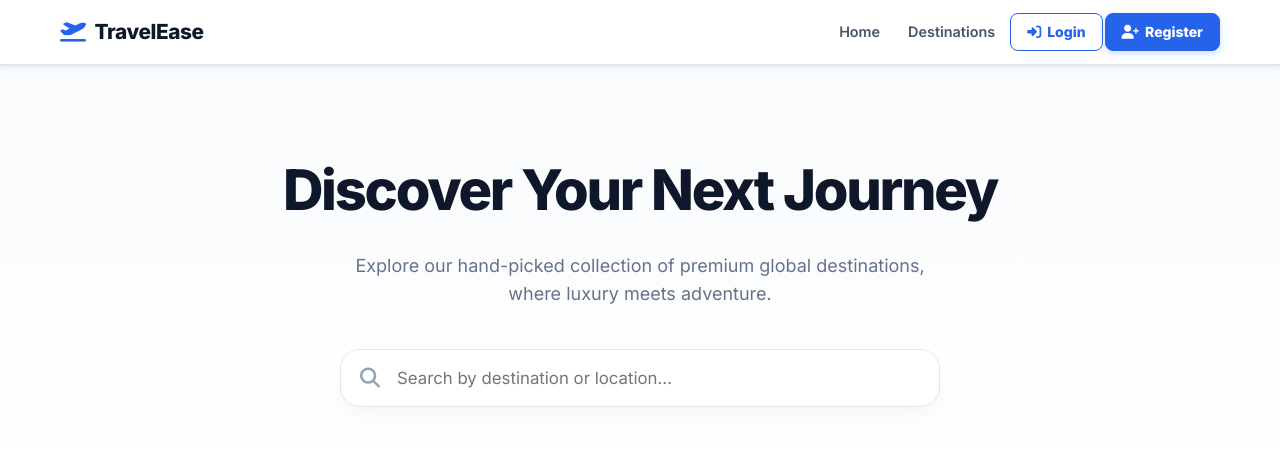
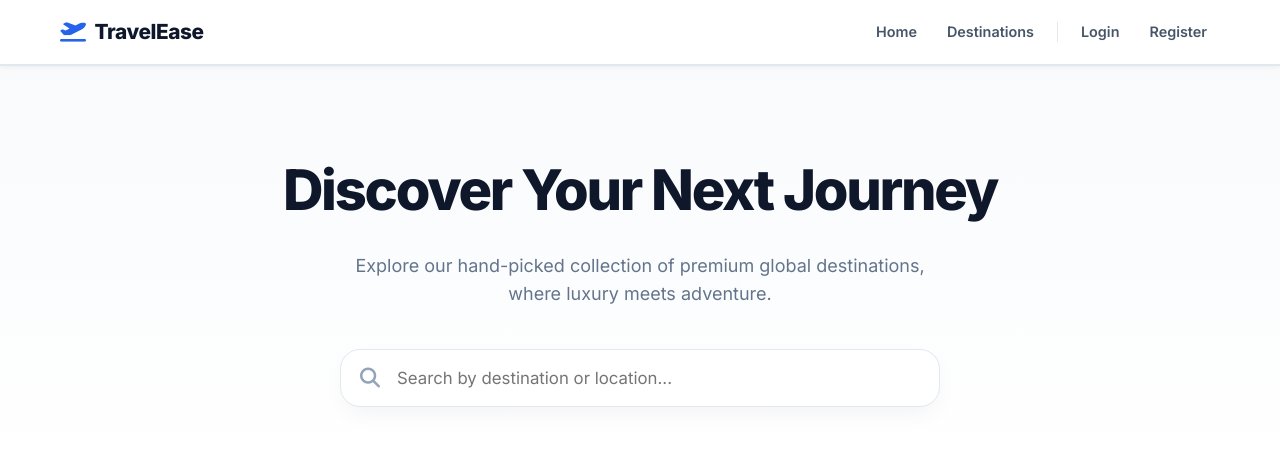
Before and after one commit to Soundaryam94-dev/Travel_website, a Flask app: template templates/destinations.html in a window 1280 px wide. Shown: the top 466 px of the page. Run offline with Flask 3, Linux system fonts and the light colour scheme; the template is opened without the code that fills it, so the values that code supplies are empty.

Commit message:
nav bar changes

```diff
--- a/static/css/style.css
+++ b/static/css/style.css
@@ -544,7 +544,7 @@ nav.scrolled {
 /* Nav link list */
 .nav-links {
     display: flex;
-    gap: 2px;
+    gap: 4px;
     list-style: none;
     align-items: center;
     margin: 0;
@@ -558,10 +558,10 @@ nav.scrolled {
     font-size: 0.9rem;
     padding: 7px 13px;
     border-radius: 8px;
-    transition: all 0.18s ease;
-    display: flex;
-    align-items: center;
-    gap: 6px;
+    transition: color 0.18s ease, background 0.18s ease;
+    display: block;
+    position: relative;
+    white-space: nowrap;
 }
 
 .nav-links li a:hover {
@@ -569,50 +569,29 @@ nav.scrolled {
     background: #eff6ff;
 }
 
-/* ── Auth action buttons ── */
-.nav-auth-btn {
-    display: inline-flex !important;
-    align-items: center;
-    gap: 6px;
-    padding: 7px 16px !important;
-    border-radius: 8px;
-    font-weight: 700 !important;
-    font-size: 0.875rem !important;
-    transition: all 0.18s ease;
-}
-
-.nav-btn-outline {
-    color: #2563eb !important;
-    border: 1.5px solid #2563eb;
-    background: transparent;
-}
-.nav-btn-outline:hover {
-    background: #eff6ff !important;
-    color: #1d4ed8 !important;
-}
-
-.nav-btn-primary {
-    background: #2563eb !important;
-    color: #ffffff !important;
-    border: 1.5px solid #2563eb;
-    box-shadow: 0 2px 8px rgba(37, 99, 235, 0.22);
-}
-.nav-btn-primary:hover {
-    background: #1d4ed8 !important;
-    border-color: #1d4ed8;
-    box-shadow: 0 4px 14px rgba(37, 99, 235, 0.32);
-    transform: translateY(-1px);
-}
-
-.nav-btn-danger {
-    color: #2563eb !important;
-    border: 1.5px solid transparent;
-    background: transparent;
-}
-.nav-btn-danger:hover {
-    background: #eff6ff !important;
-    border-color: #bfdbfe;
-    color: #1d4ed8 !important;
+/* ── Active nav link ── */
+.nav-links li a.active {
+    color: #2563eb;
+    position: relative;
+}
+.nav-links li a.active::after {
+    content: '';
+    position: absolute;
+    bottom: 2px;
+    left: 13px;
+    right: 13px;
+    height: 2px;
+    background: #2563eb;
+    border-radius: 2px;
+}
+
+/* ── Nav divider (thin vertical rule before Login) ── */
+.nav-divider {
+    width: 1px;
+    height: 20px;
+    background: #e2e8f0;
+    margin: 0 6px;
+    align-self: center;
 }
 
 /* Hero Section */
--- a/templates/base.html
+++ b/templates/base.html
@@ -18,20 +18,15 @@
                 TravelEase
             </a>
             <ul class="nav-links">
-                <li><a href="{{ url_for('index') }}">Home</a></li>
-                <li><a href="{{ url_for('destinations_list') }}">Destinations</a></li>
+                <li><a href="{{ url_for('index') }}" class="nav-link{% if request.endpoint == 'index' %} active{% endif %}">Home</a></li>
+                <li><a href="{{ url_for('destinations_list') }}" class="nav-link{% if request.endpoint == 'destinations_list' %} active{% endif %}">Destinations</a></li>
                 {% if session.get('user') %}
-                <li><a href="{{ url_for('dashboard') }}">Dashboard</a></li>
-                <li><a href="{{ url_for('logout') }}" class="nav-auth-btn nav-btn-danger">
-                    <i class="fas fa-sign-out-alt"></i> Logout
-                </a></li>
+                <li><a href="{{ url_for('dashboard') }}" class="nav-link{% if request.endpoint == 'dashboard' %} active{% endif %}">Dashboard</a></li>
+                <li><a href="{{ url_for('logout') }}" class="nav-link">Logout</a></li>
                 {% else %}
-                <li><a href="{{ url_for('login') }}" class="nav-auth-btn nav-btn-outline">
-                    <i class="fas fa-sign-in-alt"></i> Login
-                </a></li>
-                <li><a href="{{ url_for('register') }}" class="nav-auth-btn nav-btn-primary">
-                    <i class="fas fa-user-plus"></i> Register
-                </a></li>
+                <li class="nav-divider" aria-hidden="true"></li>
+                <li><a href="{{ url_for('login') }}" class="nav-link{% if request.endpoint == 'login' %} active{% endif %}">Login</a></li>
+                <li><a href="{{ url_for('register') }}" class="nav-link{% if request.endpoint == 'register' %} active{% endif %}">Register</a></li>
                 {% endif %}
             </ul>
         </div>
```
